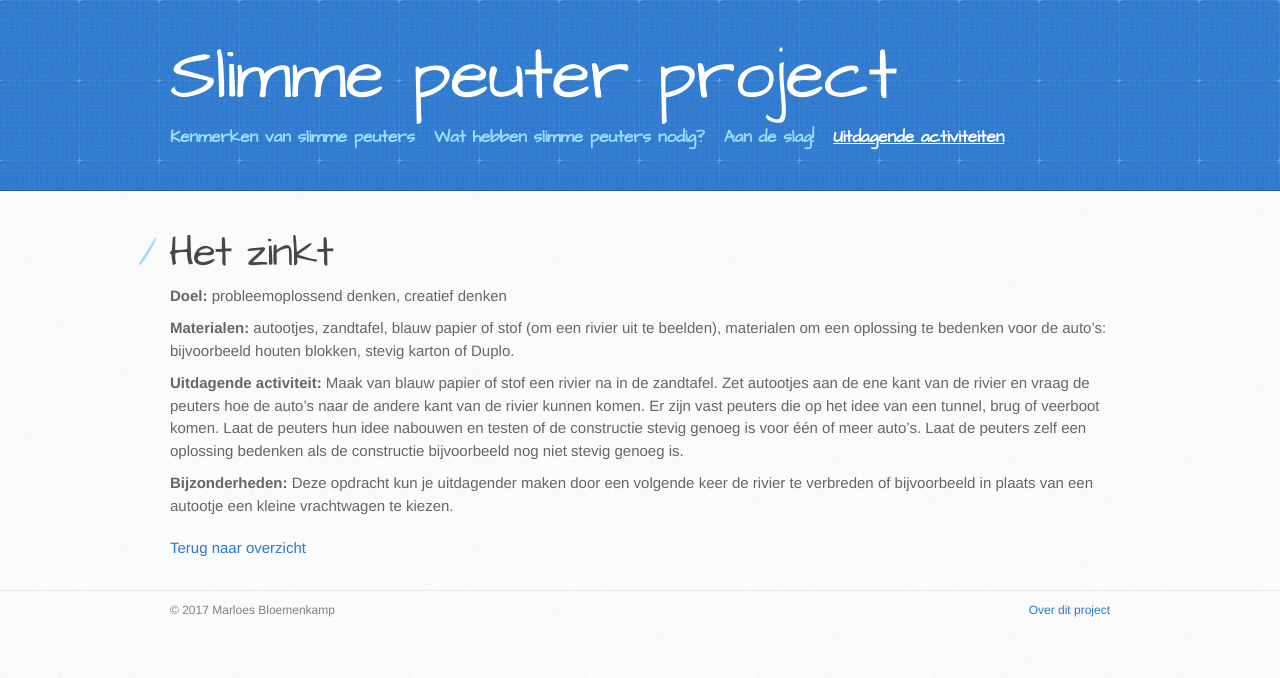
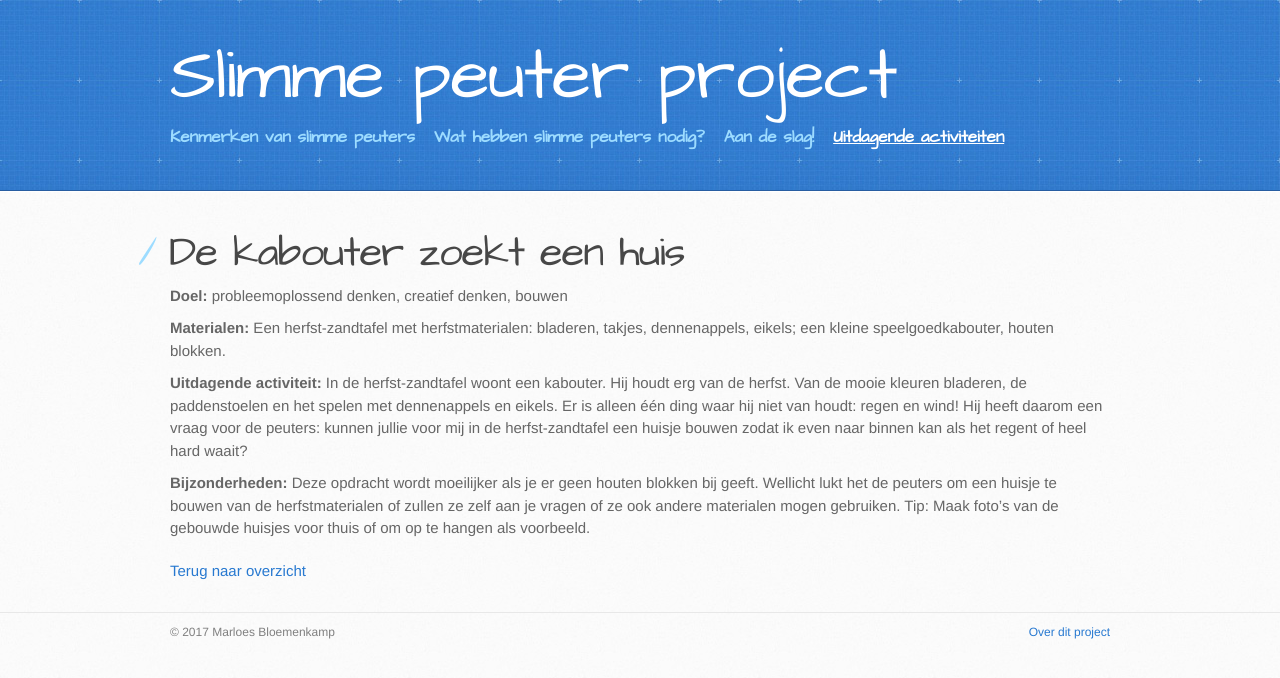
Before and after one commit to marloesbloemenkamp/marloesbloemenkamp.github.io, a Jekyll site: the page built from activiteiten/het_zinkt.md, in a window 1280 px wide. Shown: the top 678 px of the page. Built offline with Jekyll 4.4.1, drawn with Linux system fonts in a browser that asks for light colours.

Commit message:
De kabouter zoekt een huis

```diff
--- a/activiteiten/het_zinkt.md
+++ b/activiteiten/het_zinkt.md
@@ -1,7 +1,7 @@
 ---
 layout: activiteiten
-title: Het zinkt
-permalink: activiteiten/het_zinkt/
+title: De kabouter zoekt een huis
+permalink: activiteiten/de_kabouter_zoekt_een_huis/
 menu_index: 10
 parent: activiteiten
 tags:
@@ -11,16 +11,16 @@ tags:
 published: true
 ---
 
-**Doel:** probleemoplossend denken, creatief denken
+**Doel:** probleemoplossend denken, creatief denken, bouwen
 
 <p style="margin-top: 10px;"/>
 
-**Materialen:** autootjes, zandtafel, blauw papier of stof (om een rivier uit te beelden), materialen om een oplossing te bedenken voor de auto’s: bijvoorbeeld houten blokken, stevig karton of Duplo.
+**Materialen:** Een herfst-zandtafel met herfstmaterialen: bladeren, takjes, dennenappels, eikels; een kleine speelgoedkabouter, houten blokken.
 
 <p style="margin-top: 10px;"/>
 
-**Uitdagende activiteit:** Maak van blauw papier of stof een rivier na in de zandtafel. Zet autootjes aan de ene kant van de rivier en vraag de peuters hoe de auto’s naar de andere kant van de rivier kunnen komen. Er zijn vast peuters die op het idee van een tunnel, brug of veerboot komen. Laat de peuters hun idee nabouwen en testen of de constructie stevig genoeg is voor één of meer auto’s. Laat de peuters zelf een oplossing bedenken als de constructie bijvoorbeeld nog niet stevig genoeg is.
+**Uitdagende activiteit:** In de herfst-zandtafel woont een kabouter. Hij houdt erg van de herfst. Van de mooie kleuren bladeren, de paddenstoelen en het spelen met dennenappels en eikels. Er is alleen één ding waar hij niet van houdt: regen en wind! Hij heeft daarom een vraag voor de peuters: kunnen jullie voor mij in de herfst-zandtafel een huisje bouwen zodat ik even naar binnen kan als het regent of heel hard waait?
 
 <p style="margin-top: 10px;"/>
 
-**Bijzonderheden:** Deze opdracht kun je uitdagender maken door een volgende keer de rivier te verbreden of bijvoorbeeld in plaats van een autootje een kleine vrachtwagen te kiezen.
+**Bijzonderheden:** Deze opdracht wordt moeilijker als je er geen houten blokken bij geeft. Wellicht lukt het de peuters om een huisje te bouwen van de herfstmaterialen of zullen ze zelf aan je vragen of ze ook andere materialen mogen gebruiken. Tip: Maak foto’s van de gebouwde huisjes voor thuis of om op te hangen als voorbeeld.
```
